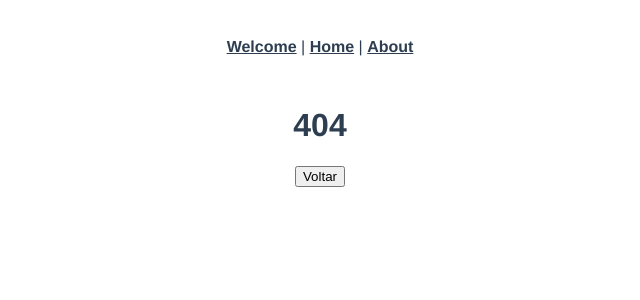
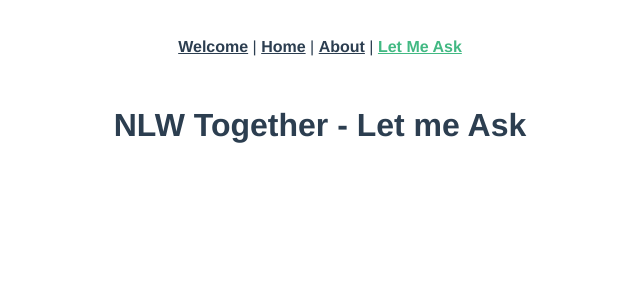
Before and after one commit to betogroo/nlw-together, a Vue app: page /letmeask in a window 1280 px wide. Before the commit this address had no page. Shown: the top 300 px of the page, without its empty margins (320-960 px from the left). Built offline with nearby package versions, Linux system fonts and the light colour scheme.

Commit message:
feat: create LetMeAsk module

```diff
--- a/src/App.vue
+++ b/src/App.vue
@@ -2,7 +2,8 @@
   <div id="nav">
     <router-link to="/welcome">Welcome</router-link> |
     <router-link to="/">Home</router-link> |
-    <router-link to="/about">About</router-link>
+    <router-link to="/about">About</router-link> |
+    <router-link to="/letmeask">Let Me Ask</router-link>
   </div>
   <router-view />
 </template>
--- /dev/null
+++ b/src/modules/widgets/letmeask/index.ts
@@ -0,0 +1 @@
+export { default as routes } from './routes'
--- /dev/null
+++ b/src/modules/widgets/letmeask/routes.ts
@@ -0,0 +1,16 @@
+import { RouteRecordRaw } from 'vue-router'
+import LetMeAsk from './views/LetMeAsk.vue'
+
+const routes: Array<RouteRecordRaw> = [
+  {
+    path: '/letmeask',
+    name: 'LetMeAsk',
+    component: LetMeAsk,
+    meta: {
+      title: 'Home',
+      requiresAuth: true
+    }
+  }
+]
+
+export default routes
--- /dev/null
+++ b/src/modules/widgets/letmeask/views/LetMeAsk.vue
@@ -0,0 +1,13 @@
+<template>
+  <div class="letmeask">
+    <h1>NLW Together - Let me Ask</h1>
+  </div>
+</template>
+
+<script lang="ts">
+import { defineComponent } from 'vue'
+
+export default defineComponent({
+  name: 'LetMeAsk'
+})
+</script>
--- a/src/router/routes.ts
+++ b/src/router/routes.ts
@@ -1,3 +1,5 @@
 import { routes as home } from '@/modules/core/home'
 import { routes as auth } from '@/modules/core/auth'
-export default [...home, ...auth]
+import { routes as letmeask } from '@/modules/widgets/letmeask'
+
+export default [...home, ...auth, ...letmeask]
```
